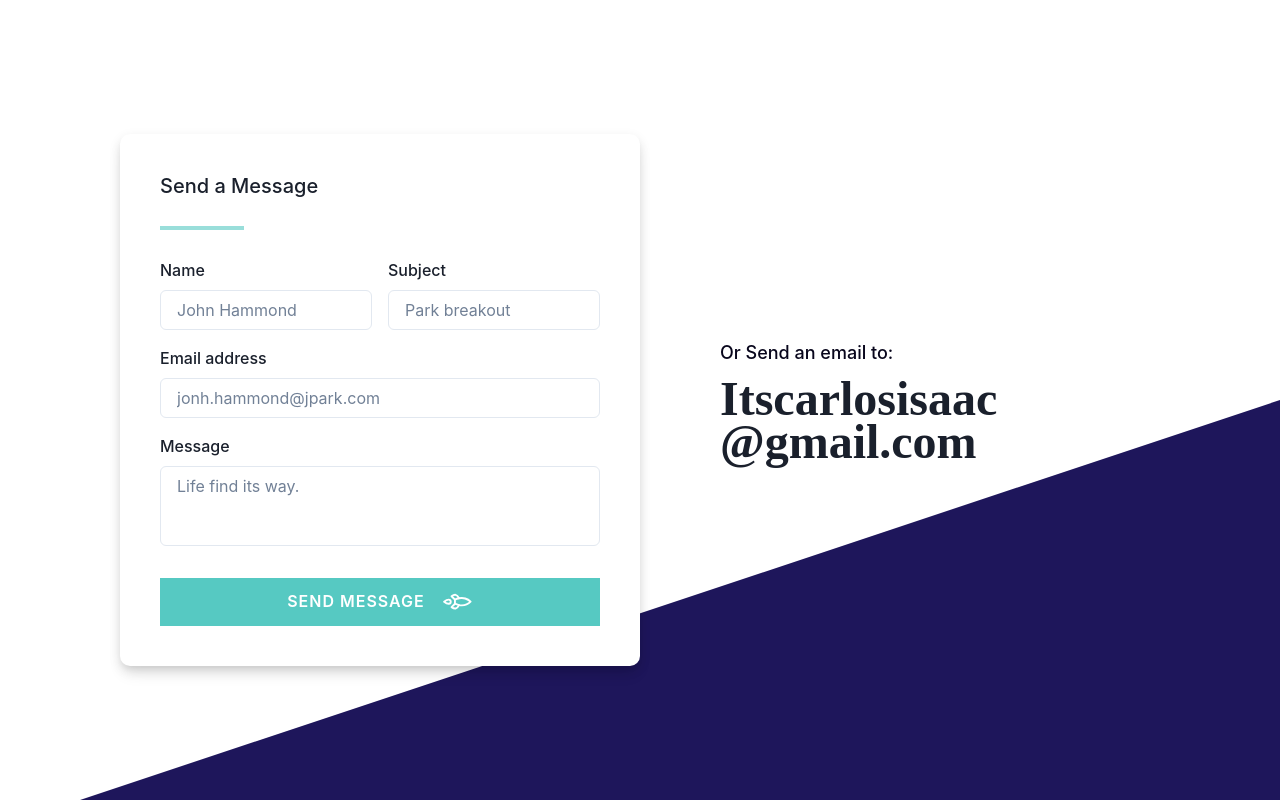
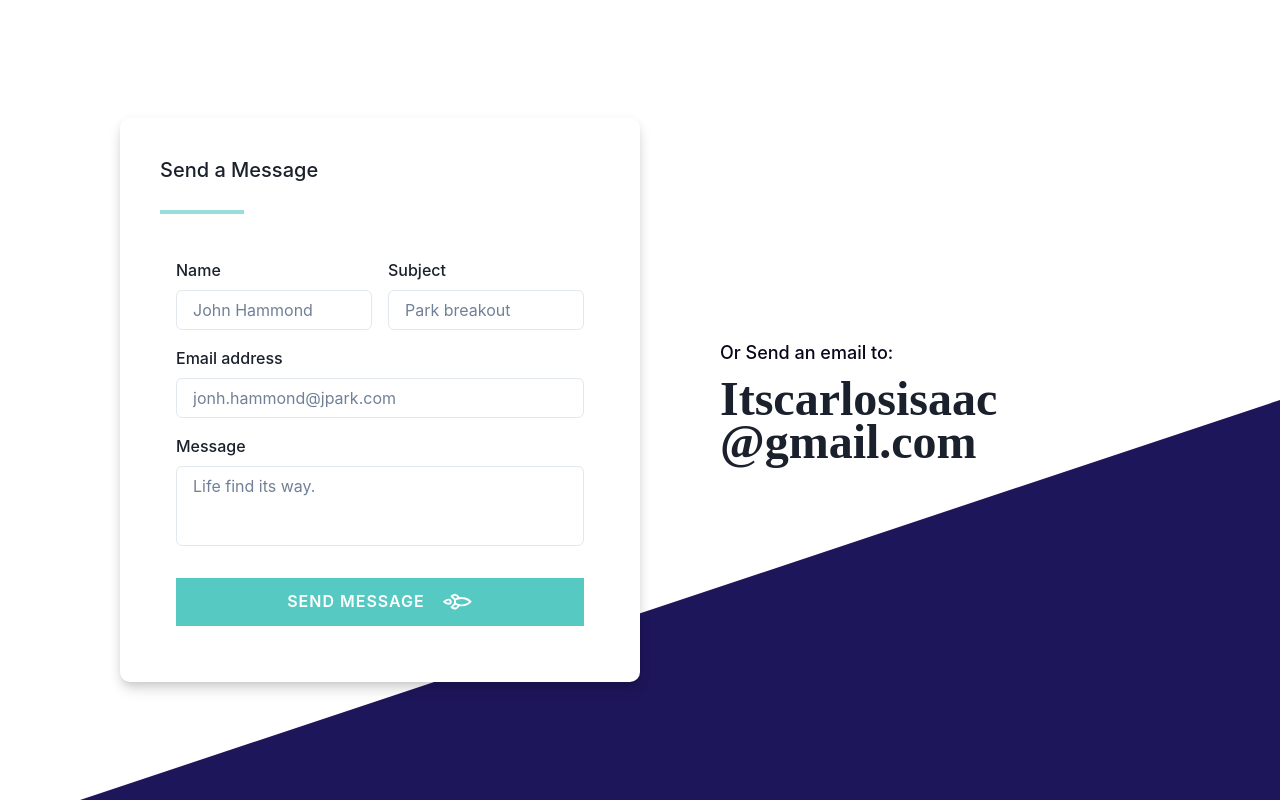
Before and after one commit to itscarlosisaac/personal-portfolio, a React (Vite) app: page / in a window 1280 px wide. Shown: the part 2424-3224 px from the top of the page. Built offline with nearby package versions, Linux system fonts and the light colour scheme; a web font is replaced by a local one.

Commit message:
Fixed build

```diff
--- a/src/components/Contact/ContactForm/ContactForm.tsx
+++ b/src/components/Contact/ContactForm/ContactForm.tsx
@@ -1,4 +1,4 @@
-import {Button, Flex, FormControl, FormErrorMessage, FormLabel, Input, Textarea, VStack} from "@chakra-ui/react";
+import {Box, Button, Flex, FormControl, FormErrorMessage, FormLabel, Input, Textarea} from "@chakra-ui/react";
 import RocketIcon from "../../Icons/RocketIcon.tsx";
 import {FormEvent, useState} from "react";
 import * as yup from 'yup';
@@ -57,7 +57,8 @@ function ContactForm() {
 				duration: 3000,
 				isClosable: true,
 			})
-			document.querySelector("#contact-form")?.reset()
+			const form =  document.querySelector("#contact-form") as HTMLFormElement
+			form.reset()
 		} catch (err) {
 			const error = err as Error;
 			const [key, value] = error.message.split(":")
@@ -74,10 +75,17 @@ function ContactForm() {
 
 	return (
 		<>
-			<VStack
+			<Box
+				m={{base: 2, md: 4}}
+			>
+				<form
+					style={{
+						flexDirection: "column",
+						width: "100%",
+						display: "flex",
+						gap: "1rem",
+					}}
 					id={"contact-form"}
-				gap={{base: 2, md:4}}
-				as={"form"} w={"100%"}
 					onSubmit={handleFormSubmit} >
 					<Flex gap={{base: 2, md:4}}>
 						<FormControl isInvalid={!!errors["name"]}>
@@ -125,7 +133,8 @@ function ContactForm() {
 						</Button>
 						<FormErrorMessage>{errors["global"]}</FormErrorMessage>
 					</FormControl>
-			</VStack>
+				</form>
+			</Box>
 		</>
 	)
 }
```
Lines whose indentation alone changed are shown as unchanged.
